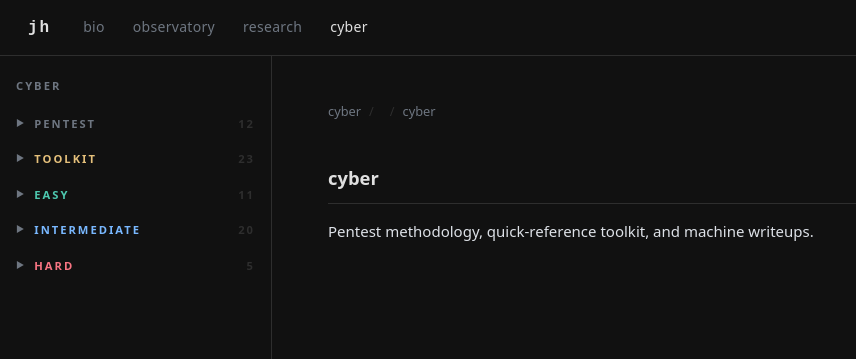
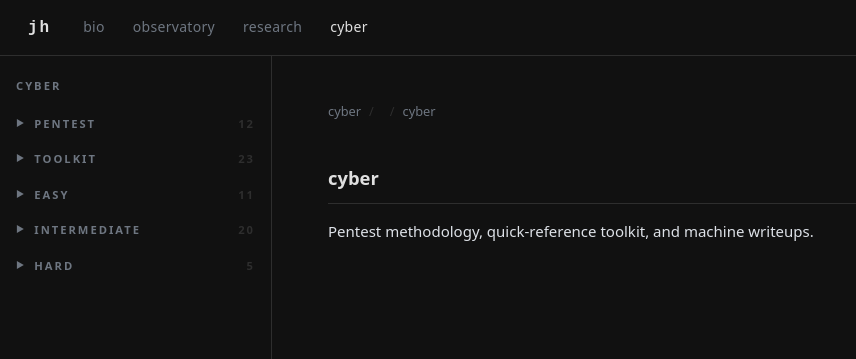
Before and after one commit to juliohenkes/juliohenkes.github.io, a Jekyll site: the page built from cyber/index.md, in a window 1280 px wide. Shown: the top 359 px of the page, without its empty margins (0-856 px from the left). Built offline with Jekyll 4.4.1, drawn with Linux system fonts in a browser that asks for light colours.

Commit message:
remove cores das abas do sidebar

```diff
--- a/assets/css/style.css
+++ b/assets/css/style.css
@@ -129,11 +129,6 @@ body {
   font-size: 0.7rem;
 }
 
-.diff-label.easy         { color: var(--easy); }
-.diff-label.intermediate { color: var(--inter); }
-.diff-label.hard         { color: var(--hard); }
-.diff-label.toolkit      { color: var(--toolkit); }
-.diff-label.exploit-dev  { color: var(--exploit-dev); }
 
 .sidebar-items { display: none; }
 .sidebar-group.open .sidebar-items { display: block; }
```
